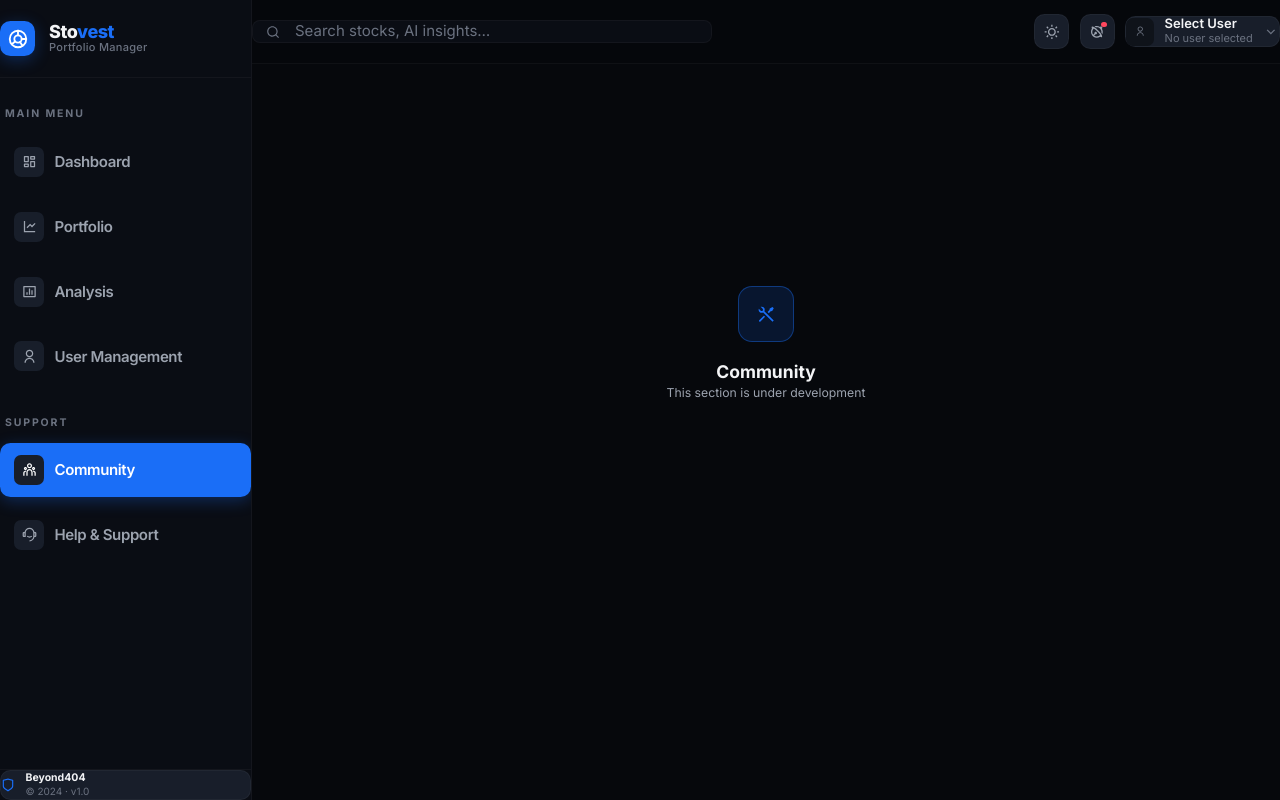
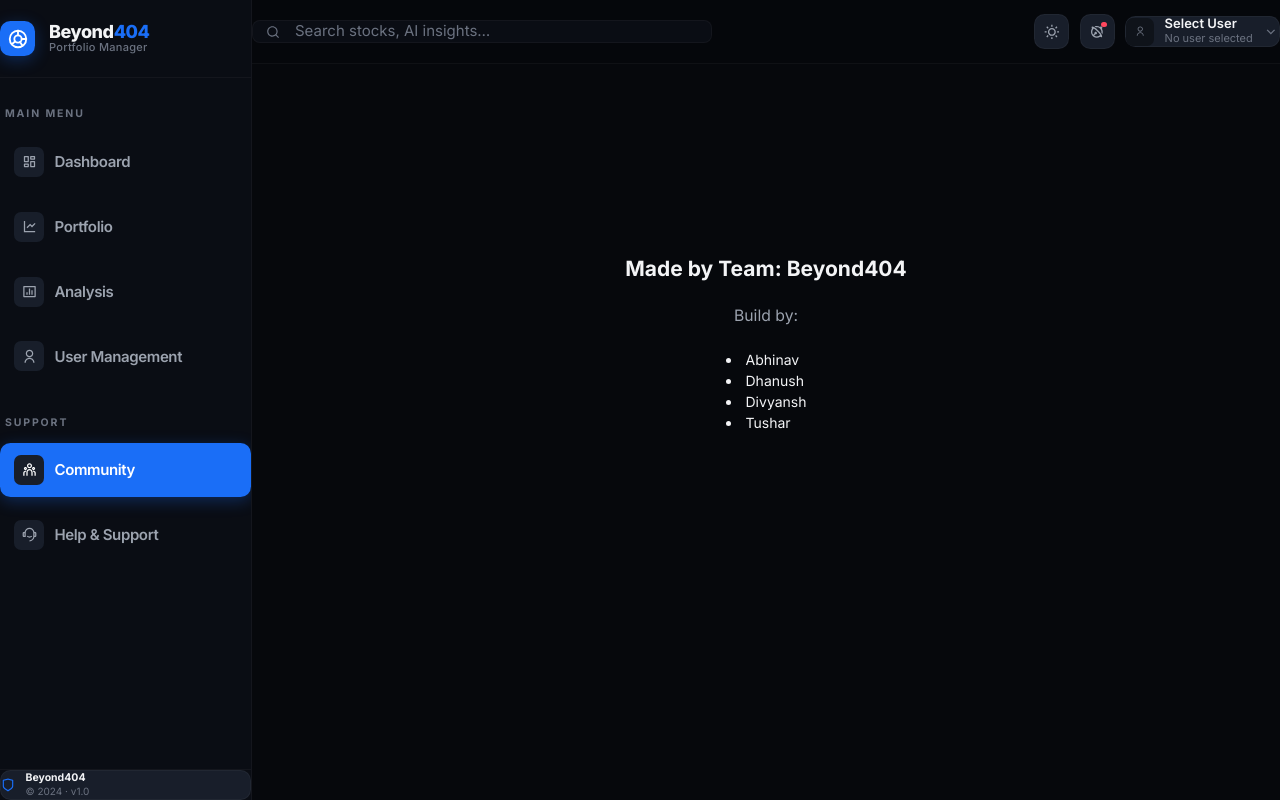
Before and after one commit to Dhanush0804/109_10_Beyond404_PortfolioManagement, a React app in the folder frontend/portfolio/: page /community in a window 1280 px wide. Built offline with nearby package versions, Linux system fonts and the light colour scheme; no server answers; the HTML template or start-up script is replaced by a standard one.

Commit message:
renamed the main website name and added community page

```diff
--- a/frontend/portfolio/src/App.jsx
+++ b/frontend/portfolio/src/App.jsx
@@ -7,6 +7,7 @@ import UserProfilePage from './pages/UserProfilePage';
 import UserManagementPage from './pages/UserManagementPage';
 import PortfolioPage from './pages/PortfolioPage';
 import AnalysisPage from './pages/AnalysisPage';
+import CommunityPage from './pages/CommunityPage';
 
 export default function App() {
   return (
@@ -32,7 +33,7 @@ export default function App() {
           <Route path="/users"    element={<UserManagementPage />} />
           <Route path="/portfolio" element={<PortfolioPage />} />
           <Route path="/analysis"  element={<AnalysisPage />} />
-          <Route path="/community" element={<ComingSoon label="Community" />} />
+          <Route path="/community" element={<CommunityPage />} />
           <Route path="/help"      element={<ComingSoon label="Help & Support" />} />
           <Route path="*" element={<Navigate to="/" replace />} />
         </Routes>
--- a/frontend/portfolio/src/components/layout/Sidebar.jsx
+++ b/frontend/portfolio/src/components/layout/Sidebar.jsx
@@ -89,7 +89,7 @@ export default function Sidebar() {
         </div>
         <div>
           <p className="font-extrabold text-[18px] leading-none tracking-tight" style={{ color: 'var(--txt-primary)' }}>
-            Sto<span style={{ color: 'var(--accent)' }}>vest</span>
+            Beyond<span style={{ color: 'var(--accent)' }}>404</span>
           </p>
           <p className="text-[11px] mt-1.5 font-medium tracking-wide leading-tight" style={{ color: 'var(--txt-muted)' }}>
             Portfolio Manager
--- /dev/null
+++ b/frontend/portfolio/src/pages/CommunityPage.jsx
@@ -0,0 +1,20 @@
+import React from 'react';
+
+export default function CommunityPage() {
+  return (
+    <section className="flex flex-col items-center justify-center min-h-[70vh] gap-6 p-8 anim-fade-in">
+      <h2 className="text-2xl font-bold" style={{ color: 'var(--txt-primary)' }}>
+        Made by Team: Beyond404
+      </h2>
+      <p className="text-lg" style={{ color: 'var(--txt-secondary)' }}>
+        Build by:
+      </p>
+      <ul className="list-disc list-inside text-base" style={{ color: 'var(--txt-primary)' }}>
+        <li>Abhinav</li>
+        <li>Dhanush</li>
+        <li>Divyansh</li>
+        <li>Tushar</li>
+      </ul>
+    </section>
+  );
+}
```
